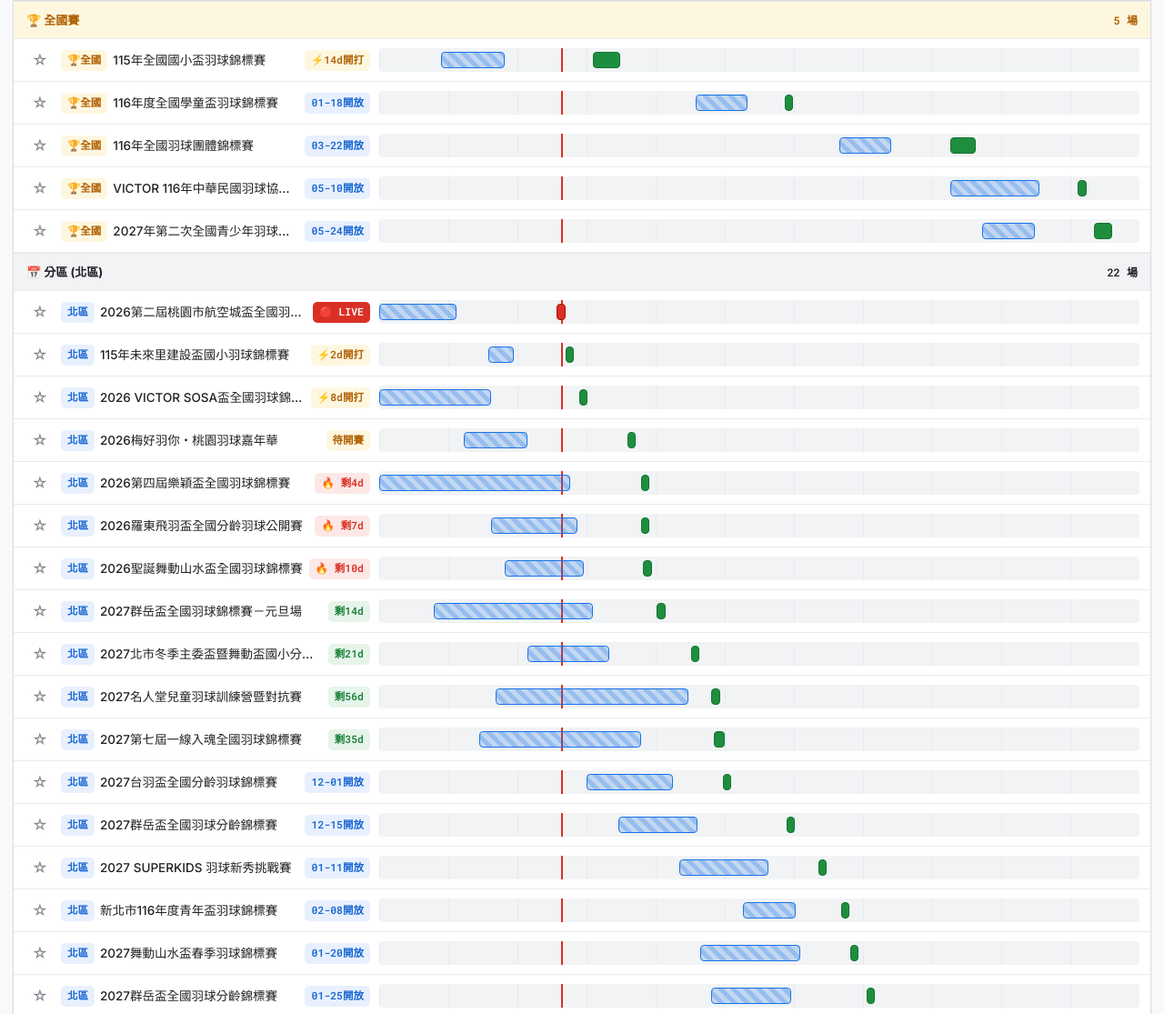
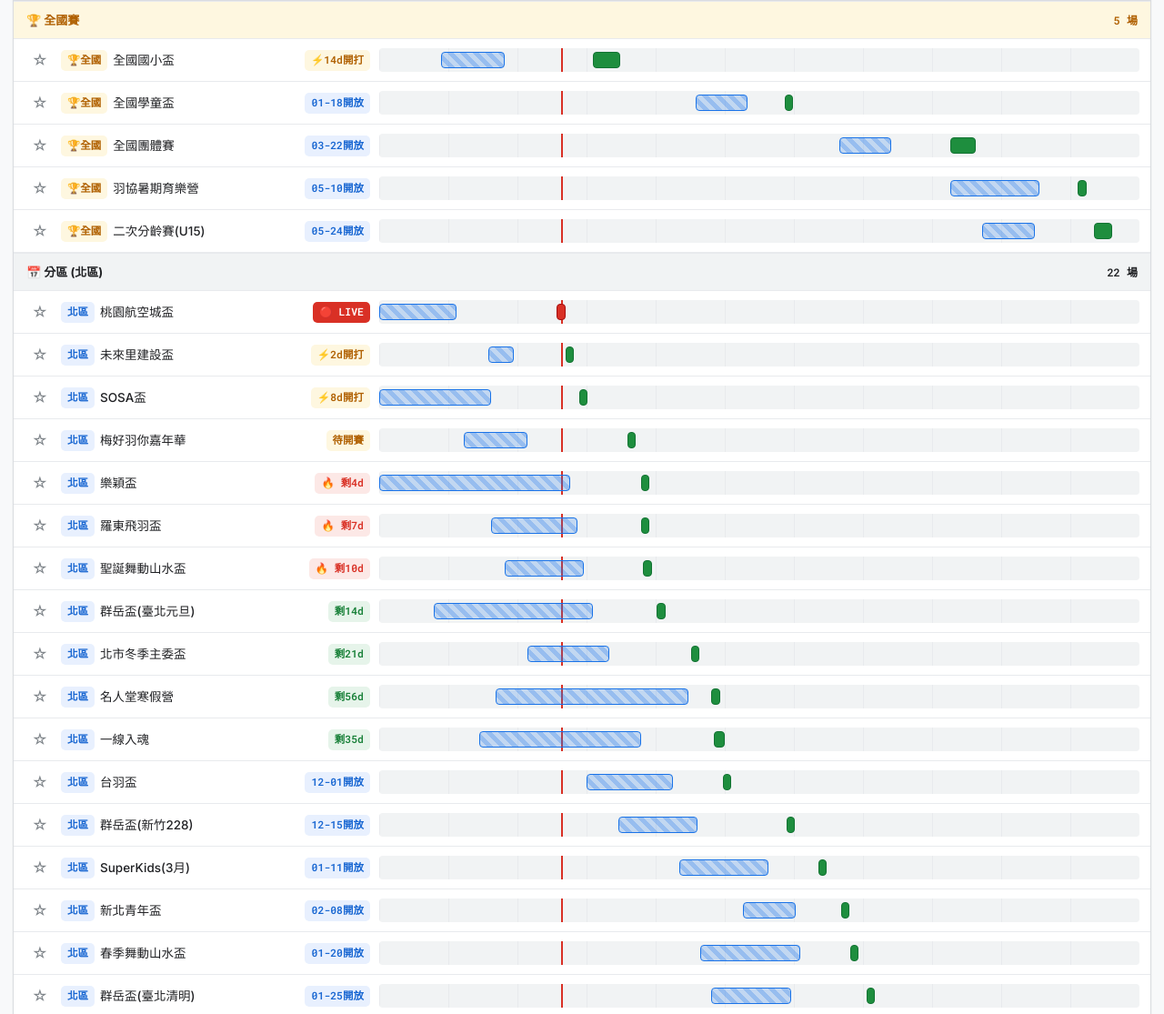
Before and after one commit to moonwind1985-annita-emma/tw-badminton-tracker, a plain HTML site: page index.html in a window 1280 px wide. Shown: the part 511-1626 px from the top of the page at 91% size. Drawn offline with Linux system fonts and the light colour scheme.

Commit message:
feat(ui): use concise community shorthand names for all 55 tournaments

```diff
--- a/index.html
+++ b/index.html
@@ -781,7 +781,7 @@
       <div id="kpiStrip" style="display:flex;flex-wrap:wrap;gap:5px;"></div>
     </div>
     <div class="appbar-right">
-      <span class="tag tag-muted mono" title="基準日 (依臺灣時間自動更新)">📅 <span id="refDateDisplay">2026-11-17</span></span>
+      <span class="tag tag-muted mono" title="基準日 (依臺灣時間自動更新)">📅 <span id="refDateDisplay">2026-11-20</span></span>
       <button id="btnCrawlerModal" type="button" class="btn btn-xs">📡 來源狀態</button>
       <button id="btnExportCsv" type="button" class="btn btn-xs">📥 CSV</button>
       <a href="#commentSection" class="btn btn-xs">💬 回報</a>
@@ -2770,9 +2770,80 @@
         .replace(/"/g, "&quot;");
     }
 
-    // Concise Keyword Extractors
-    function shortTitle(t) {
-      return String(t || "").replace(/\s*[\(（].*?[\)）]\s*/g, "").trim();
+    // Colloquial Taiwan Badminton Community Shorthand Names
+    const SHORT_TITLES_BY_ID = {
+      "ev-09": "夏季舞動山水盃",
+      "ev-10": "明日星親子賽",
+      "ev-11": "臺南中小學賽",
+      "ev-11b": "竹塹盃",
+      "ev-11c": "羽霸盃",
+      "ev-11d": "中秋華江盃",
+      "ev-12b": "新北城市夏季盃",
+      "ev-13": "彰化縣長盃",
+      "ev-14": "高雄體促盃",
+      "ev-14live": "新北中小學對抗賽",
+      "ev-15": "生麗盃",
+      "ev-16": "臺中市長盃",
+      "ev-16ty": "桃園航空城盃",
+      "ev-17": "未來里建設盃",
+      "ev-18": "澎湖中小學聯賽",
+      "ev-18sosa": "SOSA盃",
+      "ev-18kh": "高雄市長盃",
+      "ev-19": "全國國小盃",
+      "ev-20": "宜蘭中小運",
+      "ev-20ym": "梅好羽你嘉年華",
+      "ev-21": "冬季亞柏盃",
+      "ev-22": "力羽美新手盃",
+      "ev-23": "樂穎盃",
+      "ev-23ld": "羅東飛羽盃",
+      "ev-24": "聖誕舞動山水盃",
+      "ev-24cy-tp": "群岳盃(臺北元旦)",
+      "ev-24cy-tc": "群岳盃(臺中元旦)",
+      "ev-24fd": "富易達公益盃",
+      "ev-25": "北市冬季主委盃",
+      "ev-29": "山城盃",
+      "ev-25ncue": "彰師大盃",
+      "ev-26": "樹德超力盃",
+      "ev-26fh": "名人堂寒假營",
+      "ev-26gf": "一線入魂",
+      "ev-26by": "比格楊冒險者盃",
+      "ev-27": "台羽盃",
+      "ev-28": "新苗後山盃",
+      "ev-29tn": "府城羽鋒盃",
+      "ev-30": "全國學童盃",
+      "ev-31": "群岳盃(新竹228)",
+      "ev-32": "SuperKids(3月)",
+      "ev-33": "日月潭盃",
+      "ev-34": "新北青年盃",
+      "ev-35": "春季舞動山水盃",
+      "ev-36": "群岳盃(臺北清明)",
+      "ev-37": "花蓮縣長盃",
+      "ev-37b": "北市中正盃",
+      "ev-38": "全國團體賽",
+      "ev-39": "久樘國小盃",
+      "ev-40": "SuperKids(6月)",
+      "ev-41": "港都群岳盃",
+      "ev-42": "羽協暑期育樂營",
+      "ev-43": "二次分齡賽(U15)",
+      "ev-44": "群岳盃(臺北暑期)",
+      "ev-45": "葛瑪蘭盃"
+    };
+
+    function shortTitle(evOrStr) {
+      if (evOrStr && typeof evOrStr === "object") {
+        if (evOrStr.shortName) return evOrStr.shortName;
+        if (evOrStr.id && SHORT_TITLES_BY_ID[evOrStr.id]) return SHORT_TITLES_BY_ID[evOrStr.id];
+        evOrStr = evOrStr.title || "";
+      } else if (typeof evOrStr === "string" && SHORT_TITLES_BY_ID[evOrStr]) {
+        return SHORT_TITLES_BY_ID[evOrStr];
+      }
+      return String(evOrStr || "")
+        .replace(/\s*[\(（].*?[\)）]\s*/g, "")
+        .replace(/^(202\d|11\d)(年|學年度|年度)?/g, "")
+        .replace(/第[一二三四五六七八九十\d]+屆/g, "")
+        .replace(/(全國)?(學童|青少年|分級)?(分齡)?羽球(公開分齡|公開)?(錦標賽|爭霸賽|公開賽)/g, "")
+        .replace(/[「」]/g, "")
+        .trim();
     }
     function shortVenue(v) {
       return String(v || "")
@@ -3015,7 +3086,7 @@
     }
 
     function buildGoogleCalUrl(ev, mode = "match") {
-      const title = encodeURIComponent(mode === "reg" ? `[報名截止] ${shortTitle(ev.title)}` : `[比賽] ${shortTitle(ev.title)}`);
+      const title = encodeURIComponent(mode === "reg" ? `[報名截止] ${shortTitle(ev)}` : `[比賽] ${shortTitle(ev)}`);
       const startStr = (mode === "reg" ? ev.regStart : ev.matchStart).replace(/-/g, "");
       const endDateObj = new Date((mode === "reg" ? ev.regEnd : ev.matchEnd) + "T00:00:00");
       endDateObj.setDate(endDateObj.getDate() + 1);
@@ -3064,7 +3135,7 @@
       const regState = getRegistrationState(ev);
       const info = getEffectiveScheduleInfo(ev);
       const mapQuery = encodeURIComponent(`${ev.venue} ${ev.address}`);
-      const fbSearchUrl = `https://www.facebook.com/search/top/?q=${encodeURIComponent(shortTitle(ev.title))}`;
+      const fbSearchUrl = `https://www.facebook.com/search/top/?q=${encodeURIComponent(shortTitle(ev))}`;
 
       document.getElementById("drawerBadges").innerHTML = `
         ${regionTag(ev.region)}
@@ -3072,7 +3143,9 @@
         ${getEventTypes(ev).map(t => `<span class="tag tag-muted">${t}</span>`).join("")}
         <span class="tag tag-muted mono">${ev.id.toUpperCase()}</span>
       `;
-      document.getElementById("drawerTitle").textContent = shortTitle(ev.title);
+      const drawerTitleEl = document.getElementById("drawerTitle");
+      drawerTitleEl.textContent = shortTitle(ev);
+      drawerTitleEl.title = ev.title;
 
       document.getElementById("drawerModeTabs").innerHTML = [
         ["all", "總覽"],
@@ -3250,7 +3323,7 @@
             <div class="gantt-info-left">
               <button type="button" class="star-btn ${isFav ? 'on' : ''}" onclick="toggleFav('${ev.id}', event)" title="關注">${isFav ? "★" : "☆"}</button>
               ${regionTag(ev.region)}
-              <span class="gantt-title" title="${escapeHtml(ev.title)}">${escapeHtml(shortTitle(ev.title))}</span>
+              <span class="gantt-title" title="${escapeHtml(ev.title)}">${escapeHtml(shortTitle(ev))}</span>
             </div>
             <div style="display:flex;align-items:center;gap:4px;flex-shrink:0;">
               ${regState.isVerified ? `<span class="tag tag-yixue">義學</span>` : (regState.isManual ? `<span class="tag tag-open">已報</span>` : "")}
@@ -3278,7 +3351,7 @@
             <button type="button" class="star-btn ${isFav ? 'on' : ''}" onclick="toggleFav('${ev.id}', event)">${isFav ? "★" : "☆"}</button>
           </td>
           <td>${regionTag(ev.region)}</td>
-          <td style="font-weight:600;">${escapeHtml(shortTitle(ev.title))}</td>
+          <td style="font-weight:600;" title="${escapeHtml(ev.title)}">${escapeHtml(shortTitle(ev))}</td>
           <td>
             <div style="display:flex;flex-wrap:wrap;gap:3px;">
               ${types.map(t => `<span class="tag tag-muted">${t}</span>`).join("")}
@@ -3401,7 +3474,7 @@
         if (onlyFav && !favorites.includes(ev.id)) return false;
         if (hideRestricted && isRestrictedOtherCounty(ev)) return false;
         if (q) {
-          const hay = `${ev.title} ${ev.venue} ${ev.region} ${ev.grades} ${ev.shuttlecock} ${ev.platform} ${ev.url} ${info.rosterText}`.toLowerCase();
+          const hay = `${shortTitle(ev)} ${ev.title} ${ev.venue} ${ev.region} ${ev.grades} ${ev.shuttlecock} ${ev.platform} ${ev.url} ${info.rosterText}`.toLowerCase();
           if (!hay.includes(q)) return false;
         }
         return true;
@@ -3650,7 +3723,8 @@
 
     // Compact Feedback Notes
     const INITIAL_COMMENTS = [
-      { time: "2026-11-17", author: "系統", type: "情報補充", content: "同步 11/17 最新賽況：新增桃園航空城盃(11/18-22)、新竹SOSA盃、桃園楊梅嘉年華、彰師大盃、桃園名人堂冬令營，共 55 場" },
+      { time: "2026-11-20", author: "系統", type: "賽程名單", content: "全站賽事名稱改為球界通用簡寫（如全國國小盃、樂穎盃、生麗盃、新北青年盃等）" },
+      { time: "2026-11-17", author: "系統", type: "情報補充", content: "同步最新賽況：新增桃園航空城盃(11/18-22)、SOSA盃、梅好羽你嘉年華、彰師大盃、名人堂寒假營，共 55 場" },
       { time: "2026-11-11", author: "系統", type: "賽程名單", content: "v2.9 精簡介面・全國必選置頂・北區預選・已完賽收折" }
     ];
     let comments = JSON.parse(localStorage.getItem("tw_badminton_comments_v29") || "null") || [...INITIAL_COMMENTS];
@@ -3705,7 +3779,7 @@
         const info = getEffectiveScheduleInfo(e);
         const reg = getRegistrationState(e).isRegistered ? "是" : "否";
         return [
-          e.region, reg, `"${shortTitle(e.title).replace(/"/g, '""')}"`, `"${shortVenue(e.venue)}"`,
+          e.region, reg, `"${shortTitle(e).replace(/"/g, '""')}"`, `"${shortVenue(e.venue)}"`,
           e.regStart, e.regEnd, e.matchStart, e.matchEnd, computeStatus(e),
           `"${info.rosterText.replace(/"/g, '""')}"`, e.url, info.scheduleUrl || ""
         ];
```
Also changed, not shown: 2 other files.
